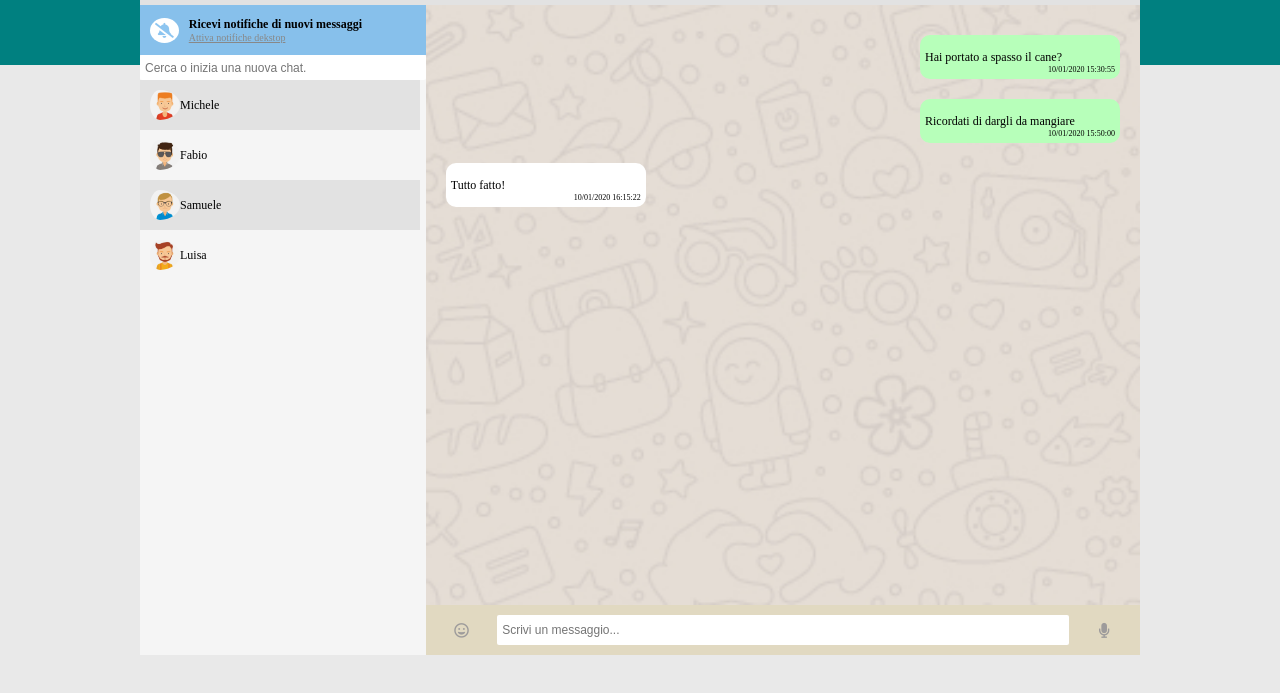
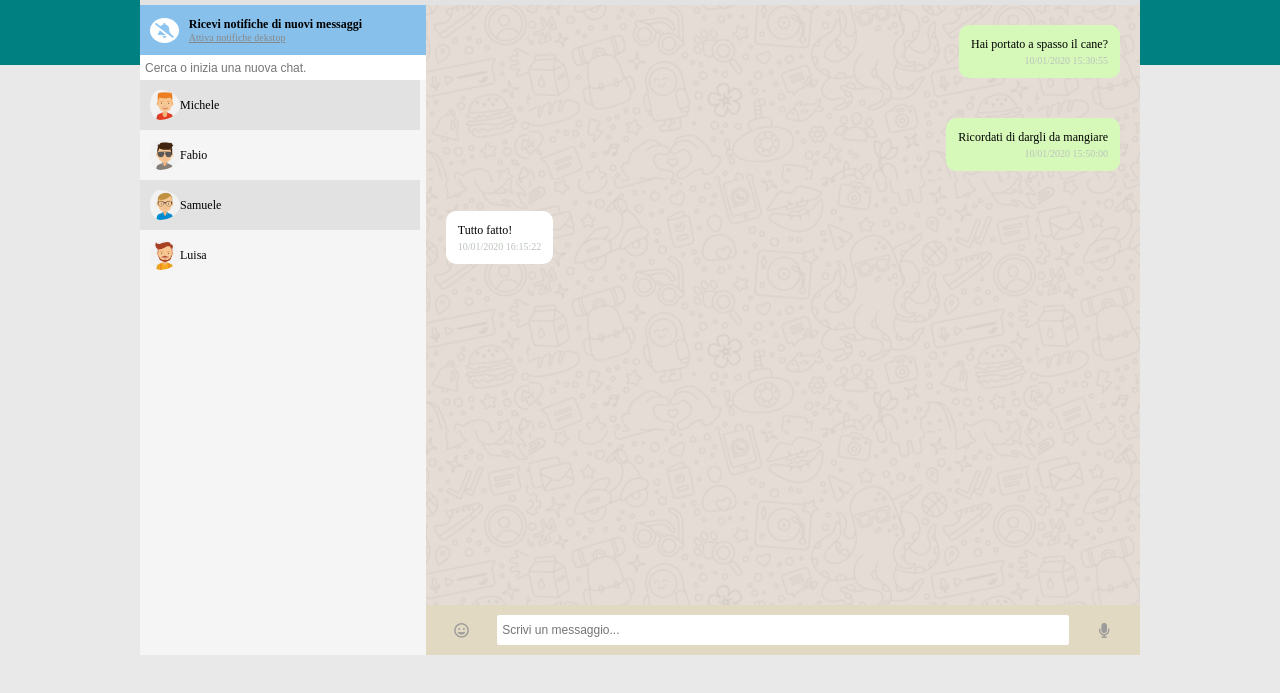
Before and after one commit to PietroSommaruga/vue-boolzapp, a plain HTML site: page index.html in a window 1280 px wide. Shown: the part 85-778 px from the top of the page. Drawn offline with nearby package versions, Linux system fonts and the light colour scheme.

Commit message:
Milestone 4 completed

```diff
--- a/css/style.css
+++ b/css/style.css
@@ -129,7 +129,6 @@ header {
 
 .left-down {
     width: 100%;
-    height: 100%;
 }
 
 .left-down div:nth-child(odd) {
@@ -171,54 +170,41 @@ header {
 }
 
 .message-container {
-    width: 100%;
     height: calc(100% - 100px);
     background-image: url("../img/mine.jpg");
-    background-size: cover;
-    padding: 20px;
-    display: flex;
-    flex-direction: column;
-
+    background-repeat: repeat;
+    background-attachment: fixed;
+    background-position: center;
+    overflow-x: hidden;
     overflow-y: scroll;
-    box-sizing: border-box;
 }
 
-.message-box {
-    width: 100%;
+.single-message::after {
+    display: table;
+    content: "";
+    clear: both;
+  }
 
-}
+  .message-item {
+    margin: 20px;
+    width: max-content;
+    padding: 12px;
+    border-radius: 10px;
+    background-color: #ffffff;
+  }
 
-.message {
-    width: 200px;
-    padding: 15px 5px 5px 5px;
-    border-radius: 10px;
-    margin: 10px 0 10px 0;
-    position: relative;
-}
+  .single-message.sent > .message-item {
+    background-color: #d6f9ba;
+    text-align: end;
+    float: right;
+  }
 
-.message-data {
-    font-size: 8px;
-    display: flex;
-    justify-content: end;
-}
-
-.sent {
-    background-color: rgb(183, 255, 186);
-}
-
-
-.to-sent {
-    display: flex;
-    justify-content: end;
-}
-.received  {
-    background-color: #fff;
-
-}
-
-
-
-
+  .date {
+    padding-top: 3px;
+    text-align: end;
+    font-size: 10px;
+    color: #bbc3bb;
+  }
 /* ------ main-right ----- */
 
 
@@ -234,13 +220,10 @@ header {
 .right-down input {
     width: 80%;
     height: 30px;
-
-
 }
 
 .right-down i {
     width: 10%;
     text-align: center;
-
 }
 /* ----- main ----- */
--- a/index.html
+++ b/index.html
@@ -88,24 +88,14 @@
 
                             <!-- ------ MESSAGE-CONTAINER ----- -->
                                 <div class="message-container">
-                                    <div class="message-box to-sent" v-for="message in contacts[currentIndex].messages">
-                                        <div v-if="message.status=='sent'" class="message sent">
-                                            {{message.text}}
-                                            <div class="message-data">{{message.date}}</div>
-                                        </div>
+
+                                    <div class="single-message"v-for="message in contacts[currentIndex].messages":class="message.status">
+                                    <div class="message-item">
+                                      {{message.text}}
+                                      <div class="date">{{message.date}}</div>
                                     </div>
-                                    <div class="message-box" v-for="message in contacts[currentIndex].messages">
-                                        <div v-if="message.status=='received'" class="message received" >
-                                            {{message.text}}
-                                            <div class="message-data">{{message.date}}</div>
-                                        </div>
-                                    </div>
-                                    <div class="message-box to-sent" v-for="message in myMessage">
-                                        <div class="message sent">
-                                            {{message.text}}
-                                            <div class="message-data">{{message.date}}</div>
-                                        </div>
-                                    </div>
+                                  </div>
+
                                 </div>
                             <!-- ------ // MESSAGE-CONTAINER ----- -->
 
@@ -113,7 +103,7 @@
                             <!-- ------ // RIGHT-DOWN ----- -->
                             <div class="right-down">
                                 <i class="far fa-grin"></i>
-                                <input type="text" v-model="writedMessage"@keyup.enter="addUserMessage" placeholder="Scrivi un messaggio...">
+                                <input type="text" v-model="writedMessage"@keyup.enter="addUserMessage(currentIndex)" placeholder="Scrivi un messaggio...">
                                 <i class="fas fa-microphone"></i>
                             </div>
                         </div>
@@ -130,3 +120,27 @@
     <script src="js/script.js"></script>
 </body>
 </html>
+
+
+
+
+
+
+<!-- <div class="message-box to-sent" v-for="message in contacts[currentIndex].messages">
+    <div v-if="message.status=='sent'" class="message sent">
+        {{message.text}}
+        <div class="message-data">{{message.date}}</div>
+    </div>
+</div>
+<div class="message-box" v-for="message in contacts[currentIndex].messages">
+    <div v-if="message.status=='received'" class="message received" >
+        {{message.text}}
+        <div class="message-data">{{message.date}}</div>
+    </div>
+</div>
+<div class="message-box to-sent" v-for="message in myMessage">
+    <div class="message sent">
+        {{message.text}}
+        <div class="message-data">{{message.date}}</div>
+    </div>
+</div> -->
--- a/js/script.js
+++ b/js/script.js
@@ -97,15 +97,24 @@ new Vue({
         indexClick: function (index) {
           this.currentIndex = index;
         },
-        addUserMessage: function (index) {
-
-            this.myMessage.push({
+        addUserMessage: function (index) {   //TODO mettere i messaggi in ordine verticale
+            this.contacts[index].messages.push({
             text: this.writedMessage,
             date: "now",
+            status: "sent",
           });
+          this.writedMessage = "";
+          setTimeout (() => {
+              this.autoReply(index)
+          }, 1000)
+        },
+        autoReply( index) {
+            this.contacts[index].messages.push({
+                date: "now",
+                text: "Ok",
+                status:"received",
+            })
+        }
 
-          this.writedMessage = "";
-        },
-
-    },
-})
+    }
+});
```
